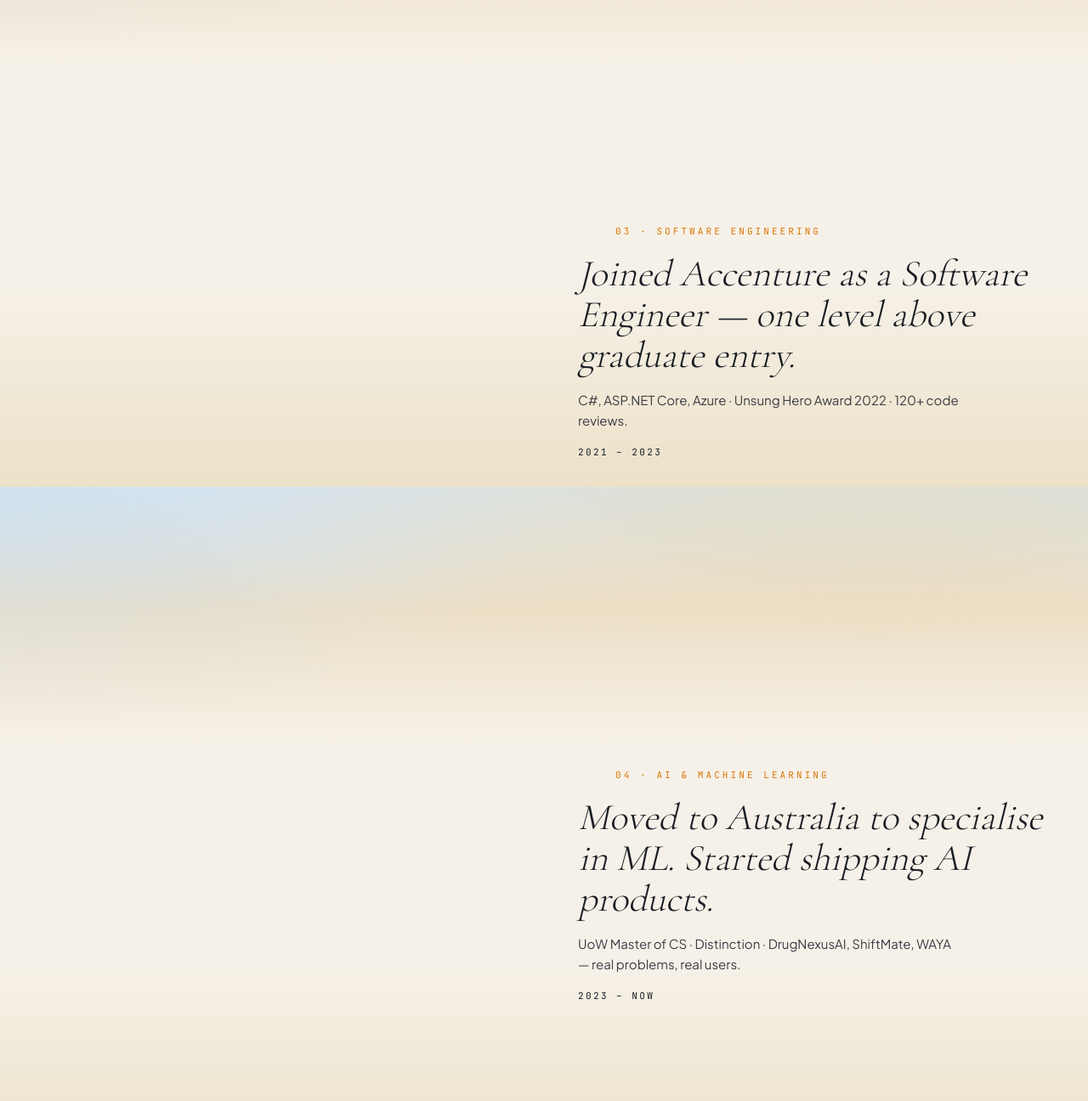
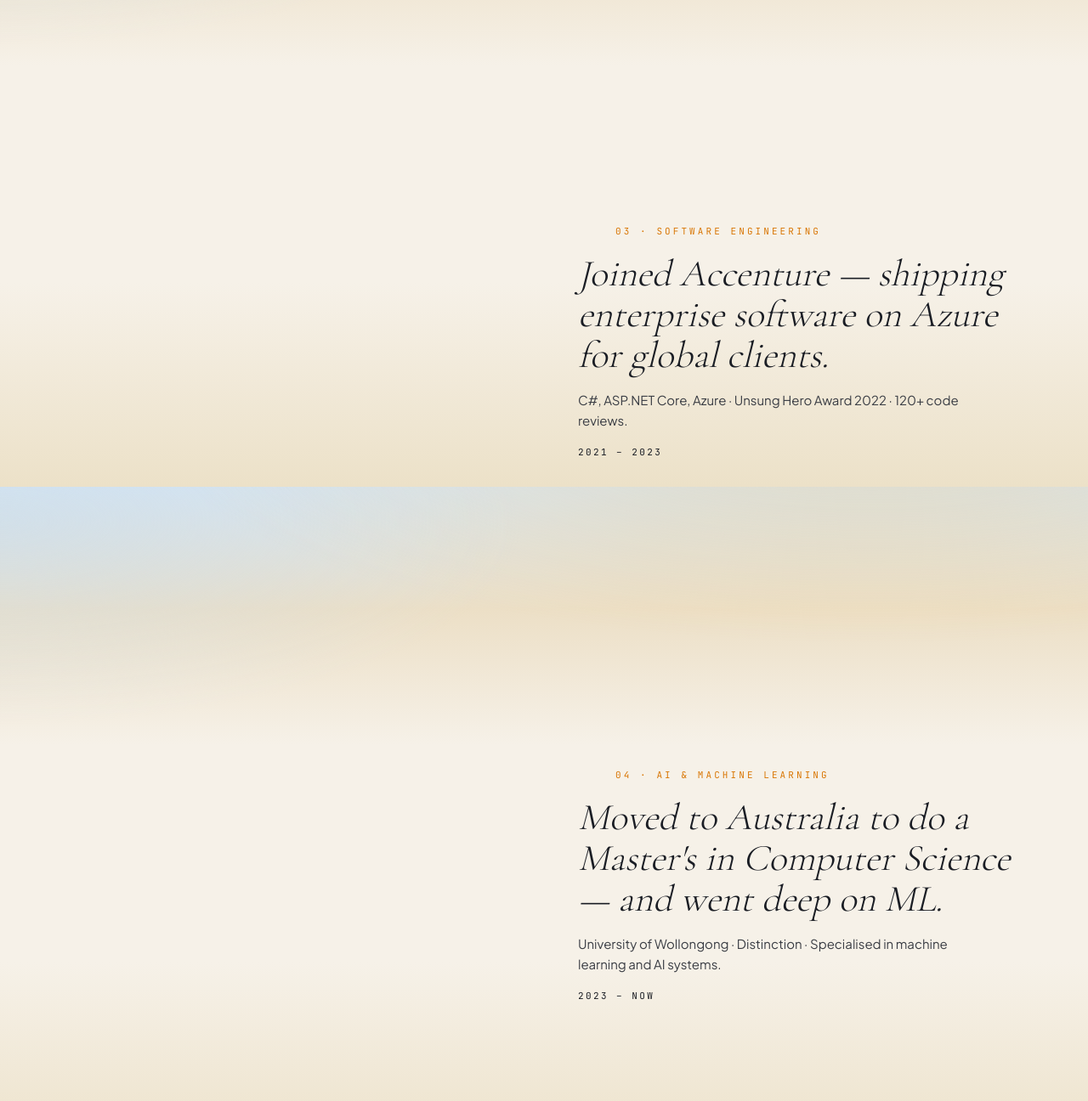
Before and after one commit to SIDDHANTH-THAKURI/ai-portfolio, a Next.js app in the folder frontend/: page / in a window 1280 px wide. Shown: the part 2627-3923 px from the top of the page at 85% size. Built offline with nearby package versions, Linux system fonts and the light colour scheme.

Commit message:
Update Origin story copy for fig 3 and fig 4
Co-Authored-By: Claude Sonnet 4.6 <noreply@anthropic.com>

```diff
--- a/frontend/src/components/Origin.tsx
+++ b/frontend/src/components/Origin.tsx
@@ -30,14 +30,14 @@ const beats = [
   {
     chapter: "03 · Software Engineering",
     year: "2021 – 2023",
-    line: "Joined Accenture as a Software Engineer — one level above graduate entry.",
+    line: "Joined Accenture — shipping enterprise software on Azure for global clients.",
     note: "C#, ASP.NET Core, Azure · Unsung Hero Award 2022 · 120+ code reviews.",
   },
   {
     chapter: "04 · AI & Machine Learning",
     year: "2023 – Now",
-    line: "Moved to Australia to specialise in ML. Started shipping AI products.",
-    note: "UoW Master of CS · Distinction · DrugNexusAI, ShiftMate, WAYA — real problems, real users.",
+    line: "Moved to Australia to do a Master's in Computer Science — and went deep on ML.",
+    note: "University of Wollongong · Distinction · Specialised in machine learning and AI systems.",
   },
 ];
 
--- a/frontend/src/components/mobile/MobileStory.tsx
+++ b/frontend/src/components/mobile/MobileStory.tsx
@@ -33,14 +33,14 @@ const beats: Beat[] = [
   {
     chapter: "03 · Software Engineering",
     year: "2021 – 2023",
-    line: "Joined Accenture — one level above graduate entry.",
+    line: "Joined Accenture — shipping enterprise software on Azure for global clients.",
     note: "C#, ASP.NET Core, Azure · Unsung Hero Award 2022 · 120+ code reviews.",
   },
   {
     chapter: "04 · AI & Machine Learning",
     year: "2023 – Now",
-    line: "Moved to Australia. Started shipping AI products.",
-    note: "UoW Master of CS · Distinction · DrugNexusAI, ShiftMate, WAYA — real problems, real users.",
+    line: "Moved to Australia to do a Master's in Computer Science — and went deep on ML.",
+    note: "University of Wollongong · Distinction · Specialised in machine learning and AI systems.",
   },
 ];
 
```
